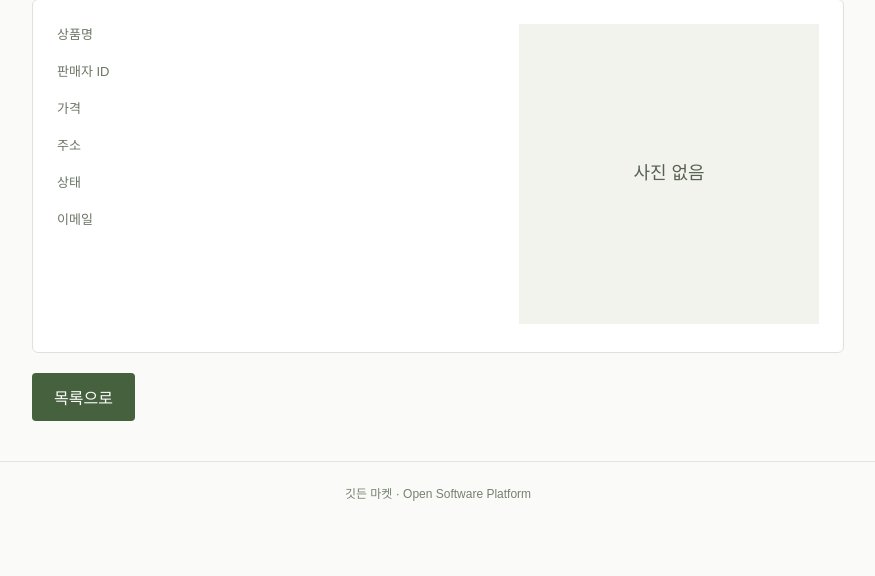
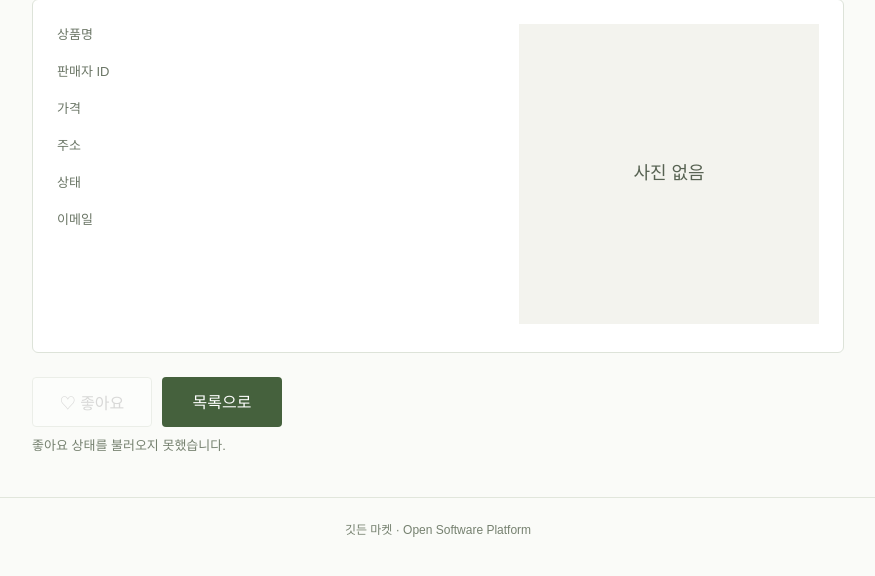
Before and after one commit to aarovo/2026_osp_project_gitden, a Flask app: template templates/product_detail.html in a window 1280 px wide. Shown: the part 190-766 px from the top of the page, without its empty margins (202-1077 px from the left). Run offline with Flask 3, Linux system fonts and the light colour scheme; the template is opened without the code that fills it, so the values that code supplies are empty.

Commit message:
implement like feature for product

```diff
--- a/app.py
+++ b/app.py
@@ -10,6 +10,7 @@ from routes.product_list import product_list_bp
 from routes.product_detail import product_detail_bp
 from routes.reviews import reviews_bp
 from routes.auth import auth_bp
+from routes.likes import likes_bp
 
 app = Flask(__name__)
 app.config["SECRET_KEY"] = os.environ.get("FLASK_SECRET_KEY") or secrets.token_hex(32)
@@ -22,7 +23,7 @@ app.register_blueprint(product_list_bp)
 app.register_blueprint(product_detail_bp)
 app.register_blueprint(reviews_bp)
 app.register_blueprint(auth_bp)
-
+app.register_blueprint(likes_bp)
 
 @app.template_global()
 def product_image_url(image_path):
@@ -39,6 +40,7 @@ def index():
     return render_template("index.html")
 
 
+
 @app.errorhandler(413)
 def too_large(error):
     return render_template("error.html", message="사진을 포함한 전송 크기는 5MB 이하여야 합니다."), 413
--- a/static/product_list.css
+++ b/static/product_list.css
@@ -13,3 +13,10 @@
 .pagination a:hover { border-color: #45613d; }
 .pagination .current { background: #45613d; border-color: #45613d; color: white; font-weight: bold; }
 @media (max-width: 650px) { .product-grid { grid-template-columns: repeat(2, 1fr); gap: 14px; } }
+
+.action-buttons { display: flex; align-items: stretch; gap: 10px; margin-top: 24px; }
+.action-buttons .button, .like-button { width: 120px; margin: 0; padding: 12px 0; text-align: center; }
+.like-button { border: 1px solid #dde3d9; border-radius: 4px; background: white; font: inherit; white-space: nowrap; cursor: pointer; }
+.like-button:hover { border-color: #45613d; }
+.like-button:disabled { opacity: .5; cursor: not-allowed; }
+.like-message { margin: 8px 0 0; font-size: 13px; color: #75806f; }
--- a/templates/login.html
+++ b/templates/login.html
@@ -14,7 +14,7 @@
     {% with messages = get_flashed_messages(category_filter=["error"]) %}
     {% if messages %}
         <p class="auth-error" role="alert">{{ messages[0] }}</p>
-        <script>alert({{ messages[0] | tojson }})</script>
+        <script>alert("{{ messages[0] | tojson }}")</script>
     {% endif %}
     {% endwith %}
 
--- a/templates/product_detail.html
+++ b/templates/product_detail.html
@@ -1,4 +1,9 @@
 {% extends "index.html" %} {% block title %}상품 상세 | 깃든 마켓{% endblock %}
+
+{% block extra_css %}
+<link rel="stylesheet" href="{{ url_for('static', filename='product_list.css') }}">
+{% endblock %}
+
 {% block content %}
 
 <h1>상품 상세</h1>
@@ -21,8 +26,59 @@
     <img class="product-photo" src="{{ product_image_url(data.img_path) }}" alt="{{ name }}" />
   </div>
 </section>
+<div class="action-buttons">
+  <button id="like-button" class="like-button" type="button" disabled></button>
 <a class="button" href="{{ url_for('product_list.product_list')  }}"
   >목록으로</a
 >
+</div>
+<p id="like-message" class="like-message"></p>
+
+<script>
+  const button = document.getElementById("like-button");
+  const message = document.getElementById("like-message");
+  const likeUrl = "{{ url_for('likes.like_item', item_name=name) }}";
+  let liked = false;
+
+  function showLikeState(value) {
+    liked = value;
+    button.textContent = liked ? "♥ 좋아요" : "♡ 좋아요";
+    button.style.color = liked ? "red" : "black";
+  }
+
+    async function loadLikeState() {
+    try {
+      const response = await fetch(likeUrl);
+      if (response.status === 401) throw new Error("로그인 후 좋아요를 사용할 수 있습니다.");
+      if (!response.ok) throw new Error("좋아요 상태를 불러오지 못했습니다.");
+      const data = await response.json();
+      showLikeState(data.liked);
+      button.disabled = false;
+    } catch (error) {
+      button.textContent = "♡ 좋아요";
+      message.textContent = error.message;
+    }
+  }
+  loadLikeState();
+
+  button.addEventListener("click", async function () {
+    button.disabled = true;
+    message.textContent = "";
+    try {
+      const response = await fetch(likeUrl, {
+        method: "POST",
+        headers: { "Content-Type": "application/json" },
+        body: JSON.stringify({ liked: !liked })
+      });
+      if (!response.ok) throw new Error("저장에 실패했습니다.");
+      const data = await response.json();
+      showLikeState(data.liked);
+    } catch (error) {
+      message.textContent = error.message;
+    } finally {
+      button.disabled = false;
+    }
+  });
+</script>
 
 {% endblock %}
```
Also changed, not shown: database.py (+10 -0 lines), routes/likes.py (added, +19 -0 lines).
